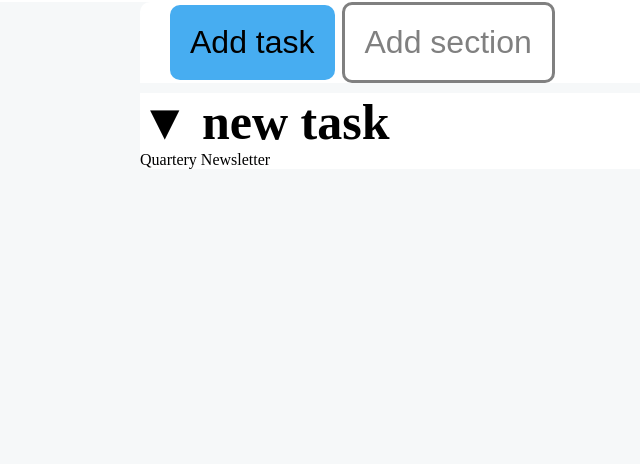
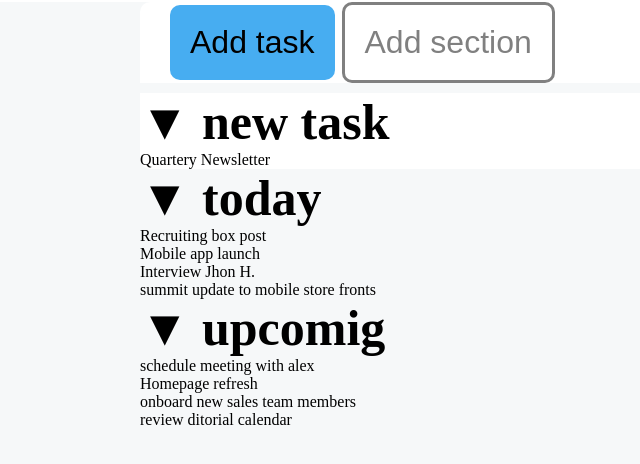
Before and after one commit to saranazli/html-css-toboolist, a plain HTML site: page index.html in a window 1280 px wide. Shown: the part 60-524 px from the top of the page, without its empty margins (0-640 px from the left). Drawn offline with Linux system fonts and the light colour scheme.

Commit message:
[based] cont.li

```diff
--- a/index.html
+++ b/index.html
@@ -45,12 +45,30 @@
     <section>
 
       <!-- lista today -->
+      <ul>
+        <li>
+          <h1>&#9660; today</h1>
+        </li>
+        <li>Recruiting box post</li>
+        <li>Mobile app launch</li>
+        <li>Interview Jhon H.</li>
+        <li>summit update to mobile store fronts</li>
+      </ul>
 
     </section>
 
     <section>
 
       <!-- lista upcoming  -->
+      <ul>
+        <li>
+          <h1>&#9660; upcomig</h1>
+        </li>
+        <li>schedule meeting with alex</li>
+        <li>Homepage refresh</li>
+        <li>onboard new sales team members</li>
+        <li>review ditorial calendar</li>
+      </ul>
 
     </section>
 
```
